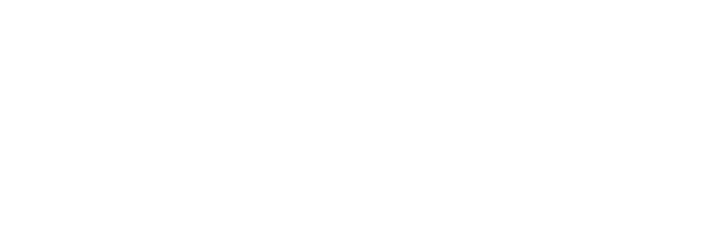
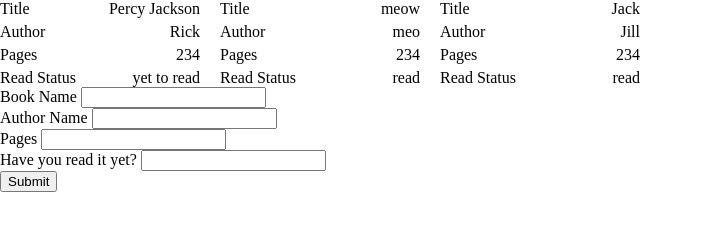
Before and after one commit to TheInfinites/01-odin-library, a plain HTML site: page index.html in a window 1280 px wide. Shown: the whole page, without its empty margins (0-703 px from the left). Drawn offline with Linux system fonts and the light colour scheme.

Commit message:
basic logic and structure

```diff
--- a/index.html
+++ b/index.html
@@ -8,6 +8,29 @@
     <title>Project Library</title>
 </head>
 <body>
-
+    <section class="hero"></section>
+    <section class="form-sec">
+        <form action="" class="form-book">
+            <div class="book">
+                <label for="book_name">Book Name</label>
+                <input type="text" name="book_name" id="book_name">
+            </div>
+            <div class="author">
+                <label for="author_name">Author Name</label>
+                <input type="text" name="author_name" id="author_name">
+            </div>
+            <div class="total_pages">
+                <label for="pages">Pages</label>
+                <input type="tel" name="pages" id="pages">
+            </div>
+            <div class="read_status">
+                <label for="status">Have you read it yet?</label>
+                <input type="text" name="status" id="status">
+            </div>
+            <div class="submit_button">
+                <button type="submit">Submit</button>
+            </div>
+        </form>
+    </section>
 </body>
 </html>
--- a/script.js
+++ b/script.js
@@ -0,0 +1,185 @@
+const myLibrary = [];
+
+
+
+// the book contructors
+function Book (name, author, pages, readStatus) {
+    this.name = name;
+    this.author = author;
+    this.pages = pages;
+    // this.readStatus = readStatus;
+    this.id = crypto.randomUUID()
+
+    if (readStatus.toLowerCase() === "yes") {
+        this.readStatus = "read";
+    } else {
+        this.readStatus = "yet to read";
+    };
+
+}
+
+// adding books to the lib
+function addBookToLibary(name, author, pages, readStatus) {
+    const book = new Book(name, author, pages, readStatus);
+    myLibrary.push(book);
+}
+
+addBookToLibary("Percy Jackson", "Rick", 234, "Nope" );
+addBookToLibary("meow", "meo", 234, "yes" );
+addBookToLibary("Jack", "Jill", 234, "yes" );
+
+
+const bla = document.querySelector(".hero");
+
+function creatingDivs(title, author, pages, idd, read) {
+    const heroCard = document.createElement("div")
+    heroCard.className = `heroCard`;
+    heroCard.id = `h${idd}`;
+    bla.appendChild(heroCard);
+    const getHeroCard = document.querySelector(`#h${idd}`);
+
+    // the title
+    const title_container = document.createElement("div");
+    title_container.classList = `title_container`;
+    title_container.id = `t${idd}`;
+    getHeroCard.appendChild(title_container);
+    const getTitleContainer = document.querySelector(`#t${idd}`)
+
+
+    const title_pre = document.createElement("div");
+    title_pre.classList = "book_pre";
+    title_pre.textContent = "Title";
+    getTitleContainer.appendChild(title_pre);
+
+    // title main
+    const titleInfo = document.createElement("div");
+    titleInfo.className = "titleInfo";
+    titleInfo.textContent = title;
+    getTitleContainer.appendChild(titleInfo);
+
+    //////////////
+
+    // author
+    const author_container = document.createElement("div");
+    author_container.classList = `author_container`;
+    author_container.id = `a${idd}`;
+    getHeroCard.appendChild(author_container);
+    const getAuthorContainer = document.querySelector(`#a${idd}`)
+
+
+    const author_pre = document.createElement("div");
+    author_pre.classList = "author_pre";
+    author_pre.textContent = "Author";
+    getAuthorContainer.appendChild(author_pre);
+
+
+    // author main
+    const authorInfo = document.createElement("div");
+    authorInfo.className = "authorInfo";
+    authorInfo.textContent = author;
+    getAuthorContainer.appendChild(authorInfo);
+
+    ///////////////
+
+    // pages
+    const pages_container = document.createElement("div");
+    pages_container.classList = `pages_container`;
+    pages_container.id = `p${idd}`;
+    getHeroCard.appendChild(pages_container);
+    const getPagesContainer = document.querySelector(`#p${idd}`)
+
+
+    const pages_pre = document.createElement("div");
+    pages_pre.classList = "pages_pre";
+    pages_pre.textContent = "Pages";
+    getPagesContainer.appendChild(pages_pre);
+
+
+    // pages main
+    const pagesInfo = document.createElement("div");
+    pagesInfo.className = "pagesInfo";
+    pagesInfo.textContent = pages;
+    getPagesContainer.appendChild(pagesInfo);
+
+    /////////////////////////////
+
+    // read status
+    const readStatus_container = document.createElement("div");
+    readStatus_container.classList = `readStatus_container`;
+    readStatus_container.id = `r${idd}`;
+    getHeroCard.appendChild(readStatus_container);
+    const getReadStatusContainer = document.querySelector(`#r${idd}`)
+    getReadStatusContainer.dataset.id = `${idd}`;
+
+
+    const read_pre = document.createElement("div");
+    read_pre.classList = "read_pre";
+    read_pre.textContent = "Read Status";
+    getReadStatusContainer.appendChild(read_pre);
+
+
+    // read main
+    const readInfo = document.createElement("div");
+    readInfo.className = "readInfo";
+    readInfo.textContent = read;
+    getReadStatusContainer.appendChild(readInfo);
+
+}
+
+function loopinThrough () {
+    let i = 1;
+    const something = myLibrary.forEach(book => {
+
+        console.log(i)
+        creatingDivs(book.name, book.author, book.pages, book.id, book.readStatus);
+        i++;
+    })
+
+    // for (let i = 0; i < myLibrary.length; i++){
+    //     creatingDivs(myLibrary[i].name,myLibrary[i].author, myLibrary[i].id )
+    // }
+}
+
+// console.log(loopinThrough());
+
+const form = document.querySelector(".form-book");
+
+
+// getting and setting data from the form
+form.addEventListener("submit", function(e){
+    e.preventDefault();
+
+    const book_name = document.querySelector("#book_name").value;
+    const author_name = document.querySelector("#author_name").value;
+    const pages = document.querySelector("#pages").value;
+    const readStatus = document.querySelector("#status").value;
+
+    // const getHeroCard = document.querySelector(".heroCard");
+    // getHeroCard.remove();
+    myLibrary.length = 0;
+    addBookToLibary(book_name, author_name, pages, readStatus);
+    loopinThrough();
+
+});
+
+
+loopinThrough();
+
+
+myLibrary.forEach(stuff => {
+    const getRead = document.querySelectorAll(".readStatus_container");
+
+    getRead.forEach(read => {
+        read.addEventListener("mouseup", (e) => {
+            console.log("yes!")
+            // console.log(stuff.id);
+
+
+            if(stuff.id == read.dataset.id){
+                console.log("yay!");
+            }
+
+        })
+    })
+
+})
--- a/stylesheet.css
+++ b/stylesheet.css
@@ -0,0 +1,28 @@
+body {
+    margin: 0;
+    padding: 0;
+    box-sizing: border-box;
+}
+
+
+.hero {
+    display: flex;
+    gap: 20px;
+}
+
+.heroCard {
+    width: 200px;
+    display: flex;
+    flex-direction: column;
+    gap: 5px;
+}
+
+.title_container,
+.author_container,
+.pages_container,
+.readStatus_container {
+    display: flex;
+    justify-content: space-between;
+    /* border-bottom: solid 1px black; */
+    /* gap: 20px; */
+}
```
